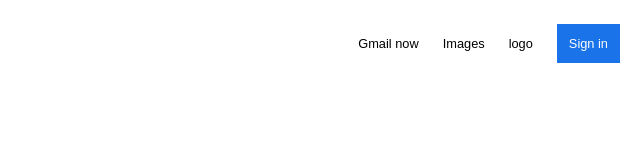
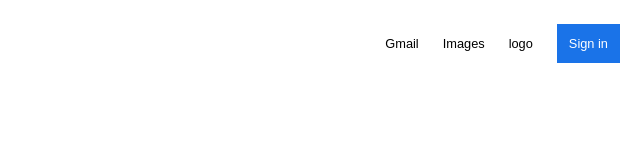
Before and after one commit to ruchikashastri/google-page-example, a website: page index.html in a window 1280 px wide. Shown: the full height of the page, 640-1280 px from the left. Drawn offline with Linux system fonts and the light colour scheme.

Commit message:
will update google link text

```diff
--- a/index.html
+++ b/index.html
@@ -13,7 +13,7 @@
         <li>
           <a
             href="https://accounts.google.com/signin/v2/identifier?service=mail&passive=true&rm=false&continue=https%3A%2F%2Fmail.google.com%2Fmail%2F%26ogbl%2F&ss=1&scc=1&ltmpl=default&ltmplcache=2&emr=1&osid=1&flowName=GlifWebSignIn&flowEntry=ServiceLogin"
-            >Gmail now</a
+            >Gmail</a
           >
         </li>
         <li>
```
